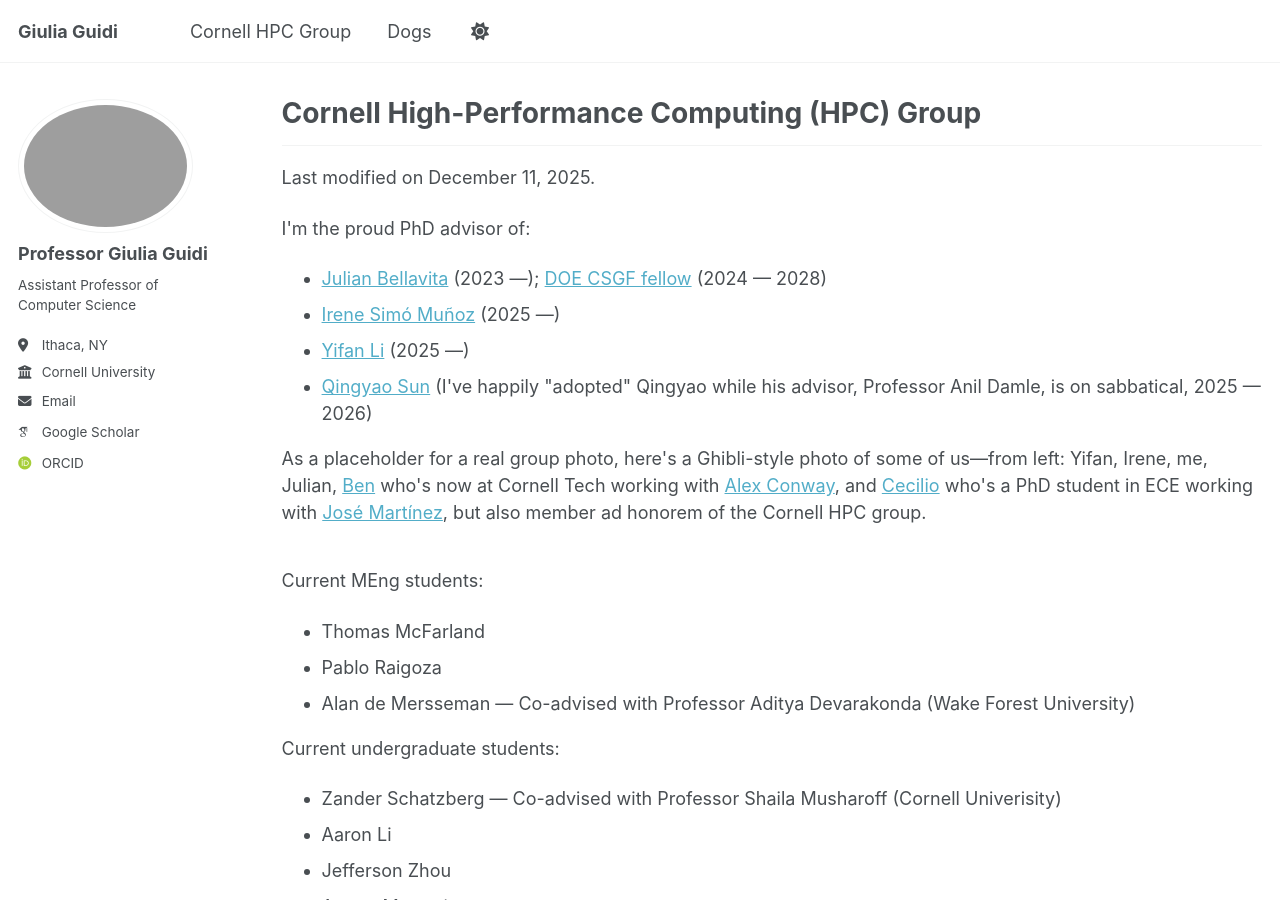
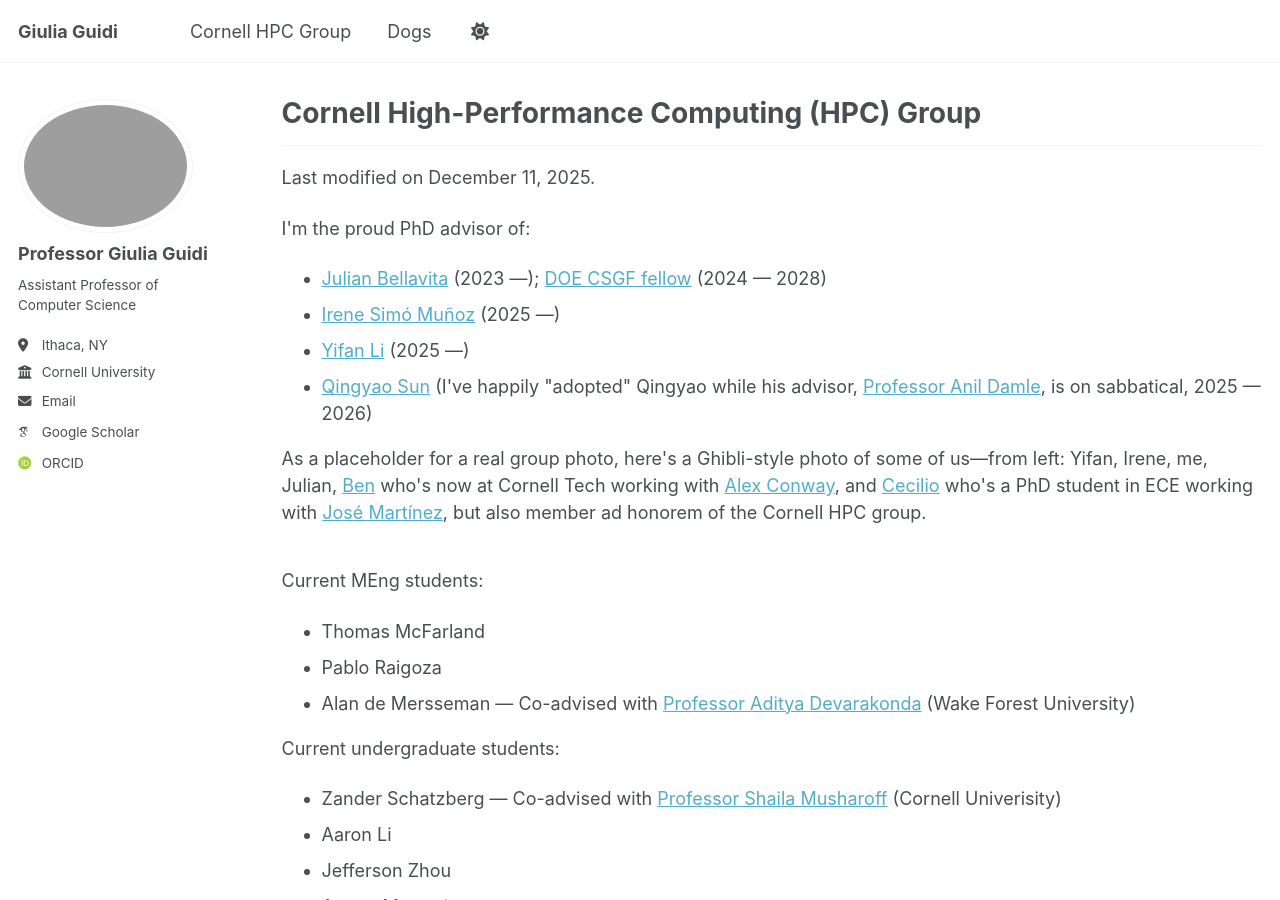
Before and after one commit to giuliaguidi/giuliaguidi.github.io, a Jekyll site: the page built from _pages/hpcgroup.html, in a window 1280 px wide and 900 px high. Built offline with Jekyll 4.4.1, drawn with Linux system fonts in a browser that asks for light colours; some web fonts are replaced; part of the change alters nothing that is shown.

```diff
--- a/_pages/hpcgroup.html
+++ b/_pages/hpcgroup.html
@@ -21,7 +21,7 @@ author_profile: true
         <li><a href="https://hooninator.github.io/website.github.io/">Julian Bellavita</a> (2023 &mdash;); <a href="https://www.krellinst.org/csgf/profile/bellavita2024">DOE CSGF fellow</a> (2024 &mdash; 2028)</li>
         <li><a href="https://isimo00.github.io/">Irene Simó Muñoz</a> (2025 &mdash;)</li>
         <li><a href="https://l.iyi.fan/">Yifan Li</a> (2025 &mdash;)</li>
-        <li><a href="https://nalzok.github.io/">Qingyao Sun</a> (I've happily "adopted" Qingyao while his advisor, Professor Anil Damle, is on sabbatical, 2025 &mdash; 2026)</li>
+        <li><a href="https://nalzok.github.io/">Qingyao Sun</a> (I've happily "adopted" Qingyao while his advisor, <a href="https://www.cs.cornell.edu/~damle/">Professor Anil Damle</a>, is on sabbatical, 2025 &mdash; 2026)</li>
     </ul>
 
     <!-- <div style="height: 10px;"></div> Blank vertical space -->
@@ -69,14 +69,14 @@ author_profile: true
     <ul>
         <li>Thomas McFarland</li>
         <li>Pablo Raigoza</li>
-        <li>Alan de Mersseman &mdash; Co-advised with Professor Aditya Devarakonda (Wake Forest University)</li>
+        <li>Alan de Mersseman &mdash; Co-advised with <a href="https://cs.wfu.edu/people/faculty/aditya-devarakonda/">Professor Aditya Devarakonda</a> (Wake Forest University)</li>
     </ul>
 
     <!-- <div style="height: 20px;"></div> -->
 
     <p>Current undergraduate students:</p>
     <ul>
-        <li>Zander Schatzberg &mdash; Co-advised with Professor Shaila Musharoff (Cornell Univerisity)</li>
+        <li>Zander Schatzberg &mdash; Co-advised with <a href="https://musharofflab.github.io/index.html">Professor Shaila Musharoff</a> (Cornell Univerisity)</li>
         <li>Aaron Li</li>
         <li>Jefferson Zhou</li>
         <li>Arman Margarian</li>
```
